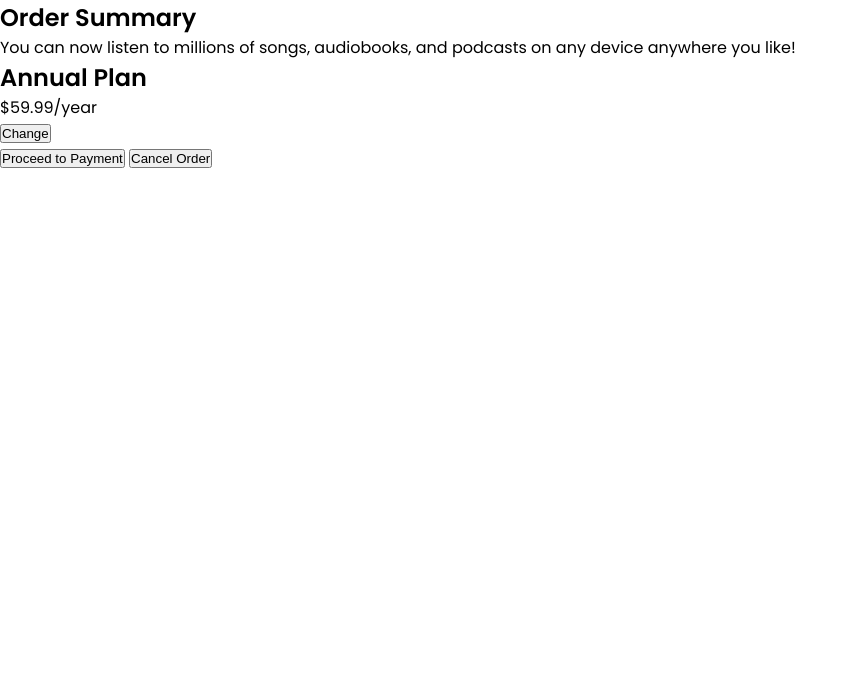
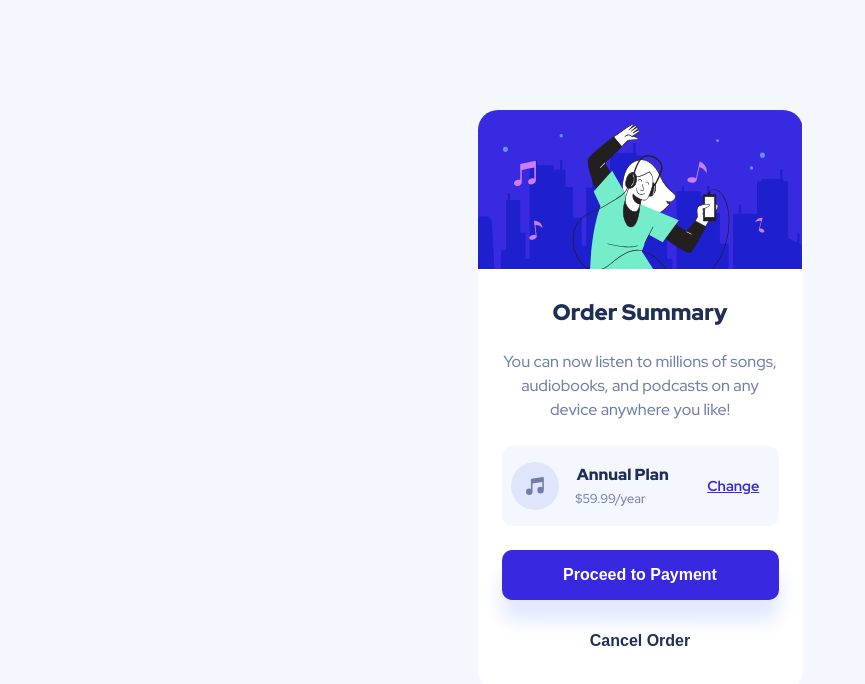
Before and after one commit to banece/order-summary-component, a plain HTML site: page index.html in a window 1280 px wide. Shown: the whole page, without its empty margins (0-865 px from the left). Drawn offline with Linux system fonts and the light colour scheme.

Commit message:
design done

```diff
--- a/index.html
+++ b/index.html
@@ -13,6 +13,7 @@
   <section>
 
     <header>
+      <img src="./images/illustration-hero.svg" alt="Illustration of a girl listening to music on her headphones and dancing.">
       <h1>Order Summary</h1>
       <p>
         You can now listen to millions of songs, audiobooks,
@@ -21,13 +22,14 @@
     </header>
 
     <main>
+      <img src="./images/icon-music.svg" alt="Music note icon">
       <h2>Annual Plan</h2>
       <p>$59.99/year</p>
-      <button>Change</button>
+      <a href="/">Change</a>
     </main>
 
     <footer>
-      <button>Proceed to Payment</button>
+      <button class="cta">Proceed to Payment</button>
       <button>Cancel Order</button>
     </footer>
 
--- a/style.css
+++ b/style.css
@@ -1,4 +1,4 @@
-@import url('https://fonts.googleapis.com/css2?family=Poppins:wght@200;400;600&display=swap');
+@import url('https://fonts.googleapis.com/css2?family=Red+Hat+Display:wght@500;700;900&display=swap');
 /* Weights: 500, 700, 900 */
 
 :root {
@@ -16,6 +16,128 @@
 }
 
 body {
+    display: flex;
+    height: 100vh;
+    align-items: center;
+    justify-content: center;
     font-size: 16px;
-    font-family: 'Poppins', sans-serif;
+    font-family: 'Red Hat Display', sans-serif;
+    background-color: var(--verypaleblue);
 }
+
+section {
+    display: flex;
+    flex-direction: column;
+    width: 325px;
+    background-color: white;
+    border: none;
+    border-radius: 20px;
+    overflow: hidden;
+}
+
+header > img {
+    display: block;
+    max-width: 100%;
+    max-height: 100%;
+}
+
+header {
+    display: flex;
+    flex-direction: column;
+    align-items: center;
+    justify-content: center;
+}
+
+header > h1 {
+    margin:  1.25em 0 1em 0;
+    font-weight: 900;
+    font-size: 1.4rem;
+    color: var(--darkblue);
+}
+
+header > p {
+    text-align: center;
+    font-size: 1rem;
+    line-height: 1.5;
+    margin: 0 1.5em 1.5em 1.5em;
+    color: var(--desatblue);
+}
+
+main {
+    display: grid;
+    max-width: 100%;
+    max-height: 100%;
+    grid-template-areas: "a b b c"
+                         "a d d c";
+    align-items: center;
+    justify-items: center;
+    background-color: var(--verypaleblue);
+    margin: 0 1.5em 1.5em 1.5em;
+    padding: 1em 0;
+    border-radius: 10px;
+}
+
+main > img {
+    grid-area: a;
+}
+
+main > h2 {
+    grid-area: b;
+    justify-self: left;
+    font-size: 1rem;
+    font-weight: 900;
+    color: var(--darkblue);
+    margin-left: 0.5em;
+}
+
+main > p {
+    grid-area: d;
+    justify-self: left;
+    font-size: 0.8rem;
+    color: var(--desatblue);
+    margin-left: 0.5em;
+}
+
+main > a {
+    display: inline-block;
+    grid-area: c;
+    justify-self: left;
+    text-decoration: underline;
+    font-size: 0.9rem;
+    font-weight: 700;
+    color: var(--brightblue);
+}
+
+footer {
+    display: flex;
+    flex-direction: column;
+    margin-bottom: 1.5em;
+}
+
+footer > button {
+    background-color: var(--brightblue);
+    color: white;
+    font-weight: 700;
+    font-size: 1rem;
+    border: none;
+    border-radius: 10px;
+    margin: 0 1.5em;
+    padding: 1em 0;
+    cursor: pointer;
+}
+
+footer > button:nth-of-type(1) {
+    -webkit-box-shadow: 0px 20px 19px 0px #E2E7FF;
+    box-shadow: 0px 20px 19px 0px #E2E7FF;
+}
+
+.cta:hover {
+    transition: ease .3s;
+    background-color: #766CF1;
+}
+
+footer > button:nth-of-type(2) {
+    background-color: transparent;
+    color: var(--darkblue);
+    margin-top: 1em;
+}
```
Also changed, not shown: 1 other file.
